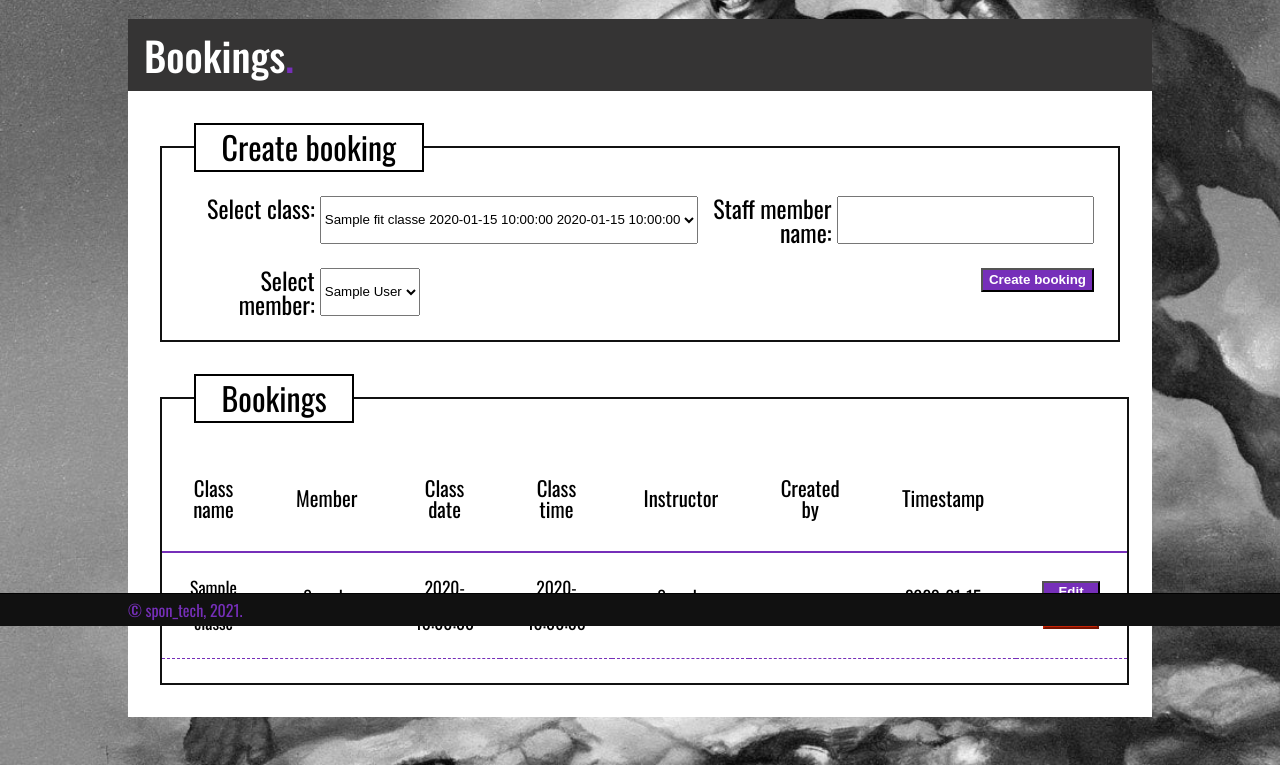
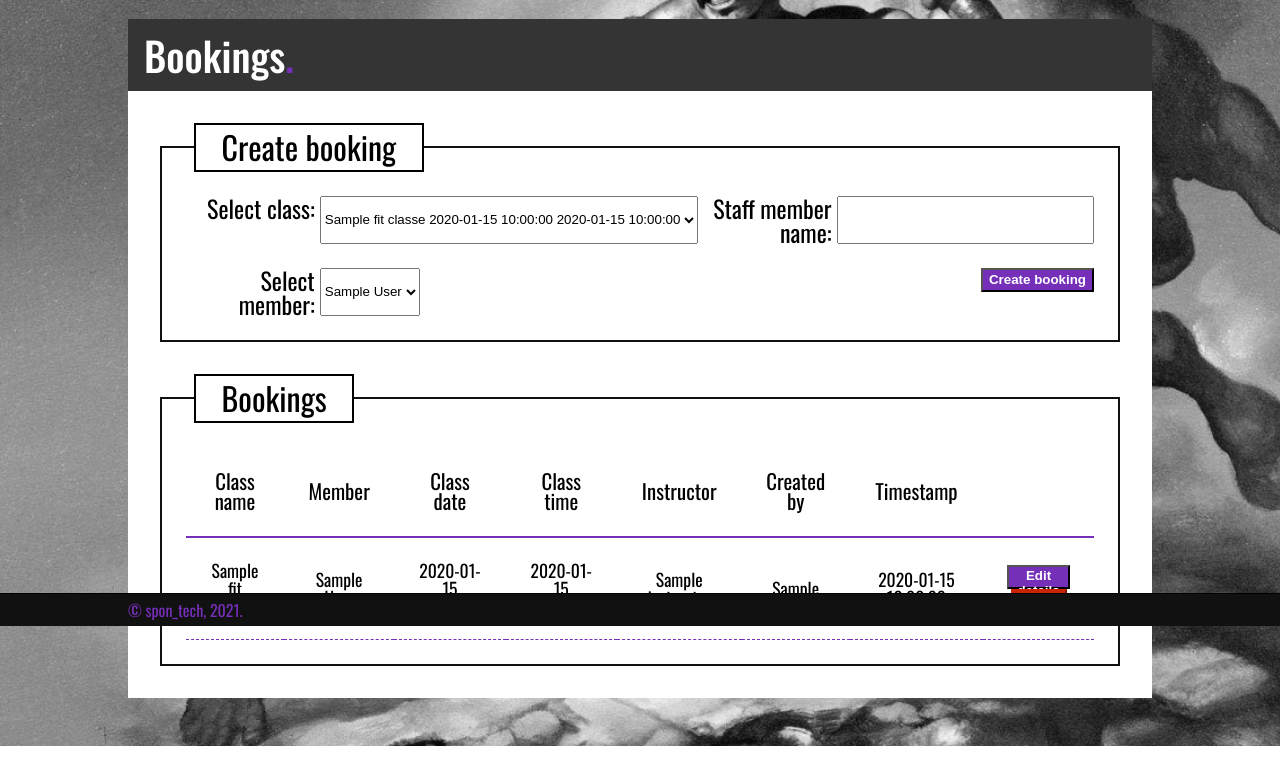
Before and after one commit to Boystavros/gym_admin_app_Python, a Flask app: page /bookings in a window 1280 px wide. Shown: the part 174-939 px from the top of the page. Run offline with Flask 2, Linux system fonts and the light colour scheme; a database or web service that is not in the repository returns one stand-in record (values such as "Sample title"); some libraries are stand-ins or nearby versions.

Commit message:
Undo some css changes.

```diff
--- a/static/css/styles.css
+++ b/static/css/styles.css
@@ -194,11 +194,11 @@ button.delete-button:hover {
 }
 
 .container-content-table {
-    margin: 1.5rem auto;
+    margin: 1.5rem;
 }
 
 th, td {
-    padding: 1.5em;
+    padding: 1.5rem;
     text-align: center;
     align-content: center;
 }
```
